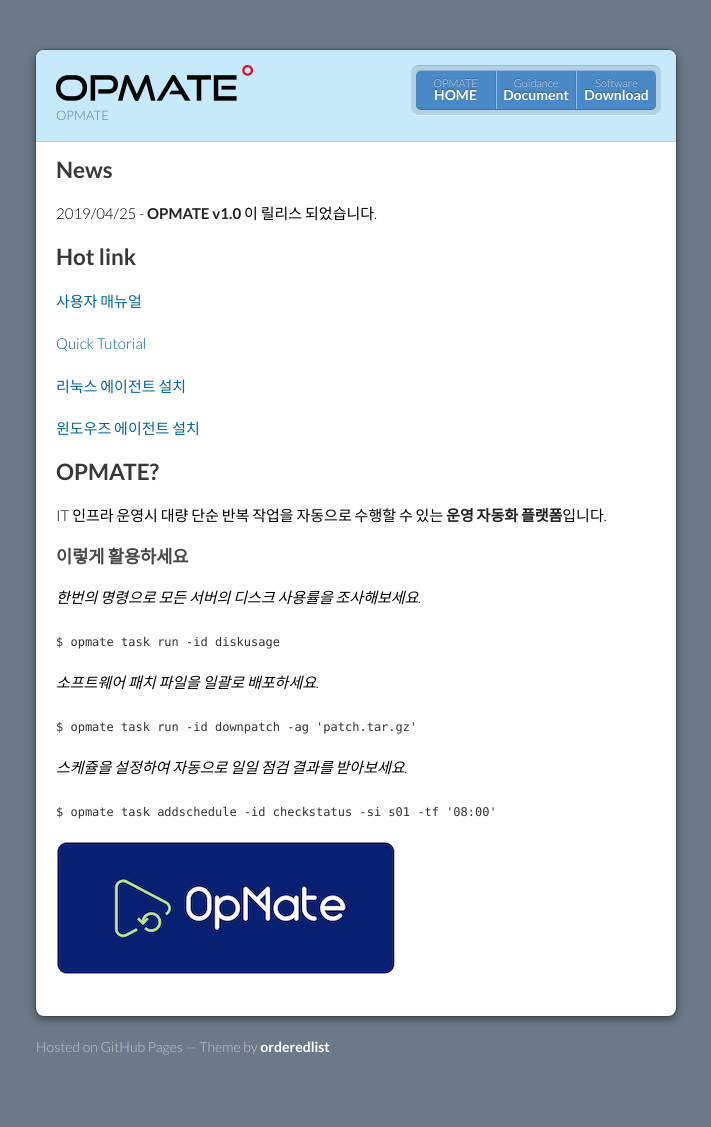
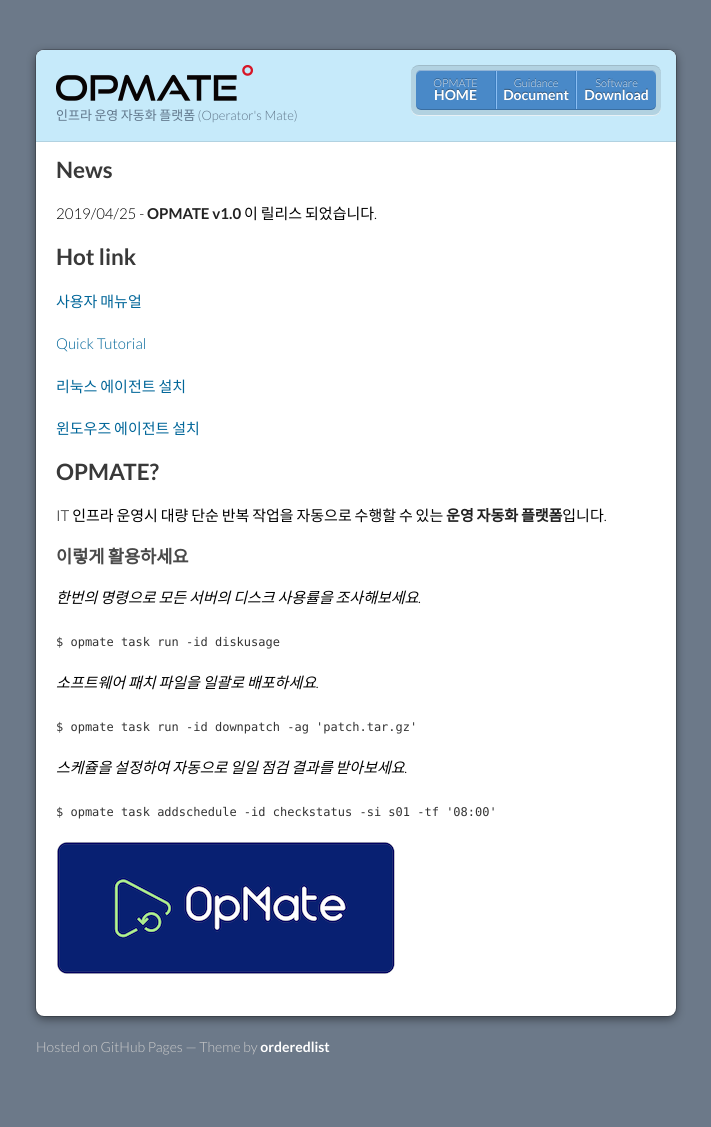
Before and after one commit to opmate/opmate.github.io, a Jekyll site: the page built from index.md, in a window 1280 px wide. Shown: the whole page, without its empty margins (284-995 px from the left). Built offline with Jekyll 4.4.1, drawn with Linux system fonts in a browser that asks for light colours; our own code applies the rules of GitHub Pages for plain Markdown files; a script that is not in the unit is left out; the repository's description, which GitHub fills in, is left out.

Commit message:
Update index.md

```diff
--- a/index.md
+++ b/index.md
@@ -1,5 +1,5 @@
 ---
-title: OPMATE
+title: 인프라 운영 자동화 플랫폼 (Operator's Mate)
 description: 인프라 운영 자동화 플랫폼 (Operator's Mate)
 ---
 
```
